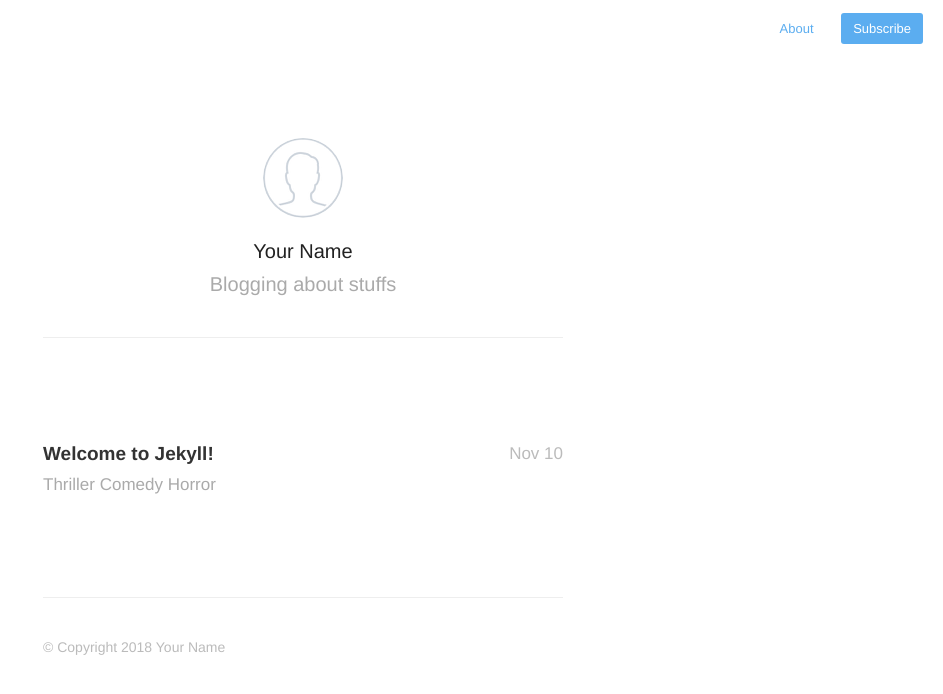
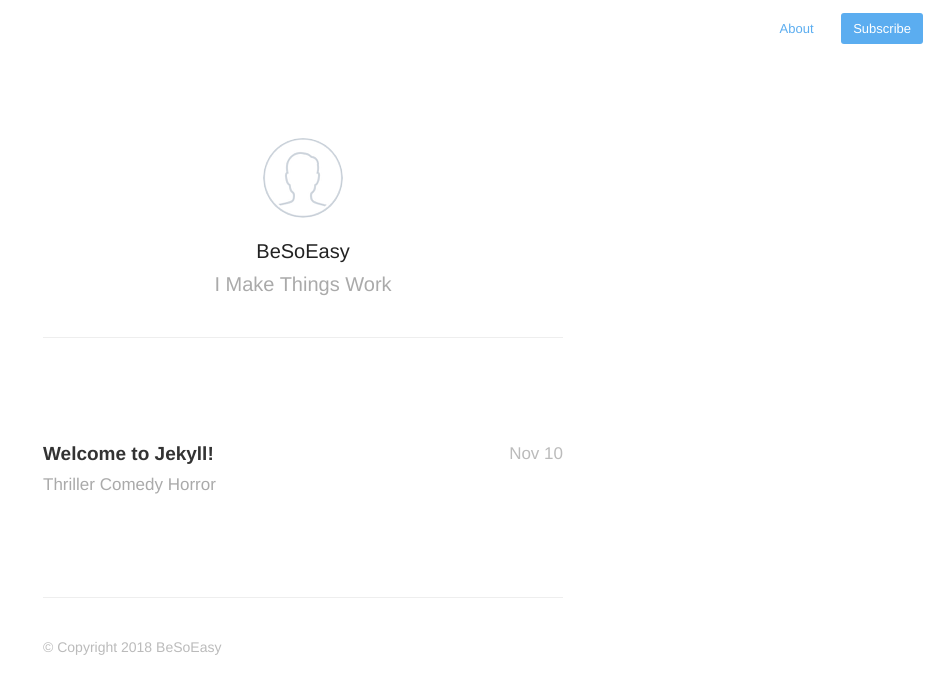
Before and after one commit to subhranshu50/besoeasy.github.io, a Jekyll site: the page built from index.html, in a window 1280 px wide. Shown: the top 694 px of the page, without its empty margins (337-1280 px from the left). Built offline with Jekyll 4.4.1, drawn with Linux system fonts in a browser that asks for light colours; nearby versions of some CDN libraries; the list of posts is cut into pages by our own code.

Commit message:
Update _config.yml

```diff
--- a/_config.yml
+++ b/_config.yml
@@ -1,6 +1,6 @@
-name: Your New Jekyll Site
-description: Blogging about stuffs
-meta_description: "Your New Jekyll Site, Blogging about stuffs"
+name: BeSoEasy
+description: I Make Things Work
+meta_description: "Best Social Media Bots, Automation Bots, AI Bots"
 
 aboutPage: true
 
@@ -9,15 +9,15 @@ highlighter: rouge
 
 plugins: [jekyll-paginate]
 paginate: 20
-domain_name: 'http://yourblog-domain.com'
+domain_name: 'https://besoeasy.com'
 google_analytics: 'UA-XXXXXXXX-X'
 disqus: false
 disqus_shortname: 'your-disqus-shortname'
 
 # Details for the RSS feed generator
-url:            'http://your-blog-url.example.com'
-author:         'Your Name'
-authorTwitter:  'YourTwitterUsername'
+url:            'https://besoeasy.com'
+author:         'BeSoEasy'
+authorTwitter:  '@besoeasy'
 
 permalink:       /:title/
 
```
